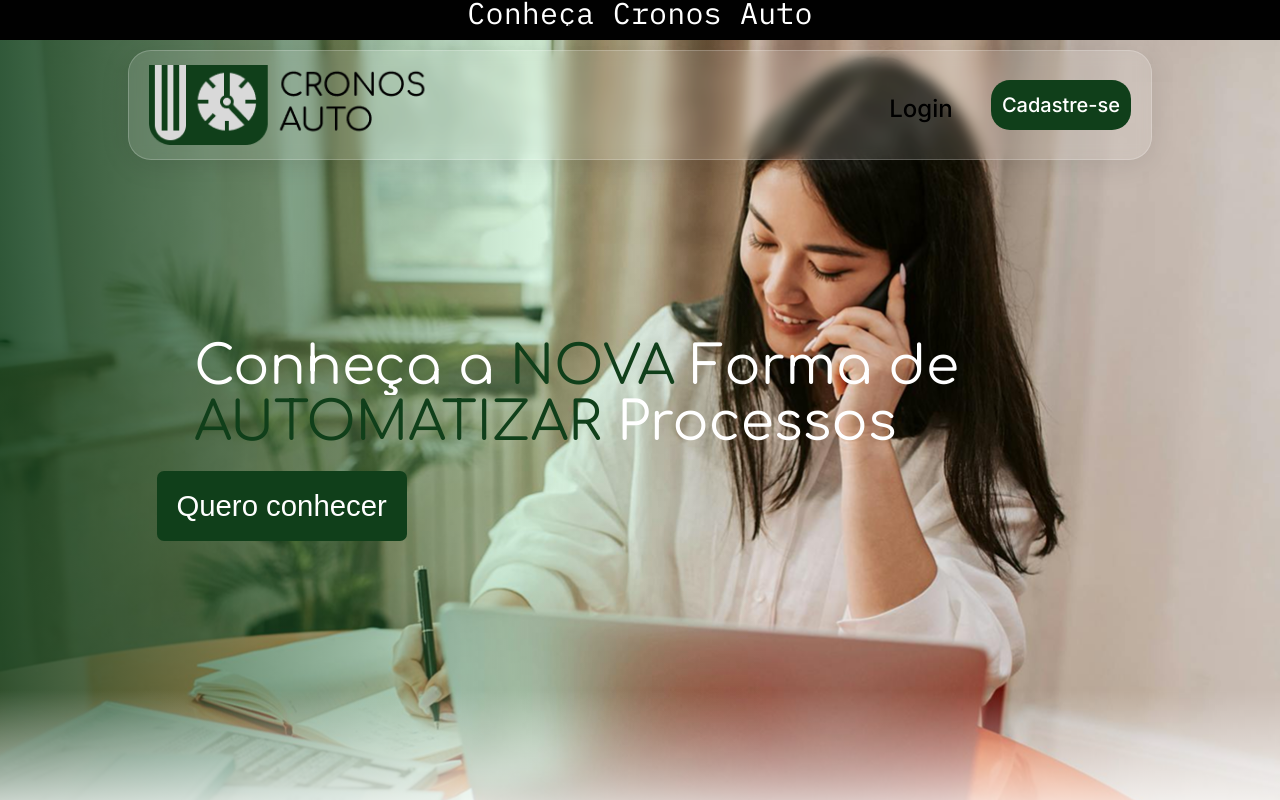
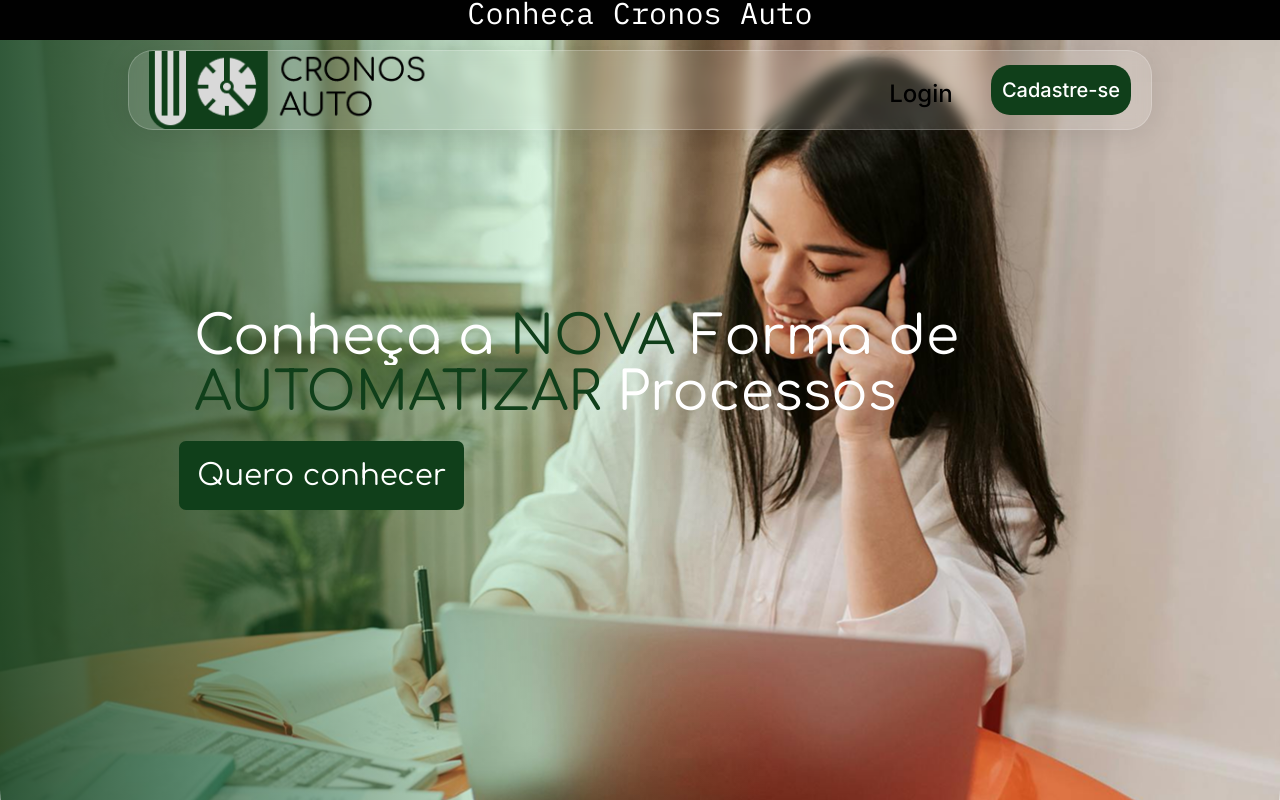
Before and after one commit to Cronos-Auto/frontend, a React (Vite) app: page / in a window 1280 px wide. Shown: the top 800 px of the page. Built offline with nearby package versions, Linux system fonts and the light colour scheme.

Commit message:
style/(w.i.p)estilização

```diff
--- a/src/pages/Landing page/Index.jsx
+++ b/src/pages/Landing page/Index.jsx
@@ -49,19 +49,18 @@ function LandingPage() {
                         </button>
                         </div>
                     </div>
-                        <div className='slogandiv'>
+                    <div className='slogandiv'>
                         <p className='slogan'>
                             Conheça a <span>NOVA</span> Forma de
                         </p>
                         <p className='slogan'>
                             <span>AUTOMATIZAR</span> Processos
                         </p>
-                    </div>
-
-                    <div className='buttonSlogan'>
-                        <button className='mostrarMais'>
-                            Quero conhecer
-                        </button>
+                        <div className='buttonSlogan'>
+                            <button className='mostrarMais'>
+                                Quero conhecer
+                            </button>
+                        </div>
                     </div>
                 </div>
 
@@ -121,13 +120,13 @@ function LandingPage() {
                 <div className='contactUs'>
                     <p><FaLinkedin></FaLinkedin> Linkedin</p>
                     <ul>
-                        <li>Diogo André</li>
-                        <li>Gabriel Domingues</li>
+                        <li><a href="https://www.linkedin.com/in/diogoamss/" className='links'>Diogo André</a></li>
+                        <li><a href="https://www.linkedin.com/in/gabriel-domingues-b72236323/" className='links'>Gabriel Domingues</a></li>
                     </ul>
                     <p><FaGithub></FaGithub> GitHub</p>
                     <ul>
-                        <li>Diogoamss</li>
-                        <li>GabrielDominguesSantos</li>
+                        <li><a href='https://github.com/Diogoamss' className='links'>Diogoamss</a></li>
+                        <li><a href="https://github.com/GabrielDominguesSantos" className='links'>GabrielDominguesSantos</a></li>
                     </ul>
                 </div>
             </footer>
--- a/src/pages/Landing page/style.css
+++ b/src/pages/Landing page/style.css
@@ -18,6 +18,7 @@ html,body, #root {
     margin: 0%;
     padding: 0;
     overflow-y: auto;
+    scrollbar-width: none;
 }
 
 
@@ -64,6 +65,7 @@ section{
 section .hero{
     width: 100%;
     min-height: 100vh;
+    border-radius: 0 0 100px 100px;
     background-size: cover;
     background-position: center;
     background-repeat: no-repeat;
@@ -89,21 +91,9 @@ section .hero::before{
      pointer-events: none;
 }
 
-/*gradiente branco em baixo*/
-section .hero::after{
-    content: '';
-    position: absolute;
-    bottom: 0;
-    left: 0;
-    width: 100%;
-    height: 200px;
-    background: linear-gradient(
-        to bottom,
-        transparent 0%,
-        rgba(255, 255, 255, 0.8) 60%,
-        rgba(255, 255, 255, 1) 100%
-    );
-    pointer-events: none;
+.buttonSlogan{
+    display: flex;
+    justify-content: start;
 }
 
 .navBar, .slogan, .mostrarMais {
@@ -119,18 +109,16 @@ section .hero::after{
     backdrop-filter: blur(6.4px);
     -webkit-backdrop-filter: blur(6.4px);
     border: 1px solid rgba(255, 255, 255, 0.21);
-    height: 110px;
+    height: 10vh;
     width: 80%;
     flex: 2;
     display: flex;
     flex-direction: row;
     justify-content: space-between;
     color: #fff;
-    border-radius: 23px;
+    border-radius: 25px;
     align-items: center;
     margin: 0 auto;
-
-
 }
 
 .login{
@@ -186,7 +174,6 @@ section .hero::after{
     font-family: "Comfortaa", sans-serif;
     font-size: 40pt;
     text-align: left;
-
     & span{
         color: var(--IntenseDarkGreen);
     }
@@ -199,25 +186,18 @@ section .hero::after{
 
 .mostrarMais{
     margin-top: 20px;
-    height: 70px;
-    width: 250px;
     border: none;
+    padding: 1rem;
     border-radius: 7px;
     background-color: var(--IntenseDarkGreen);
     color: #fff;
-
-    font-family: "Confortaa", sans-serif;
+    font-family: "Comfortaa", sans-serif;
     font-size: 22pt;
     font-weight: 400;
-    transition: 0.5s;
-        margin-left: -56%;
-
+    transition: 0.2s;
 }
 & .mostrarMais:hover{
     background-color: #1d6b2d;
-    transition: 0.5s;
-
-
 }
 
 .descContainer{
@@ -303,3 +283,8 @@ section .hero::after{
 .iconTitle{
     margin-bottom: 80px;
 }
+
+.links{
+    text-decoration: none;
+    color: inherit;
+}
```
